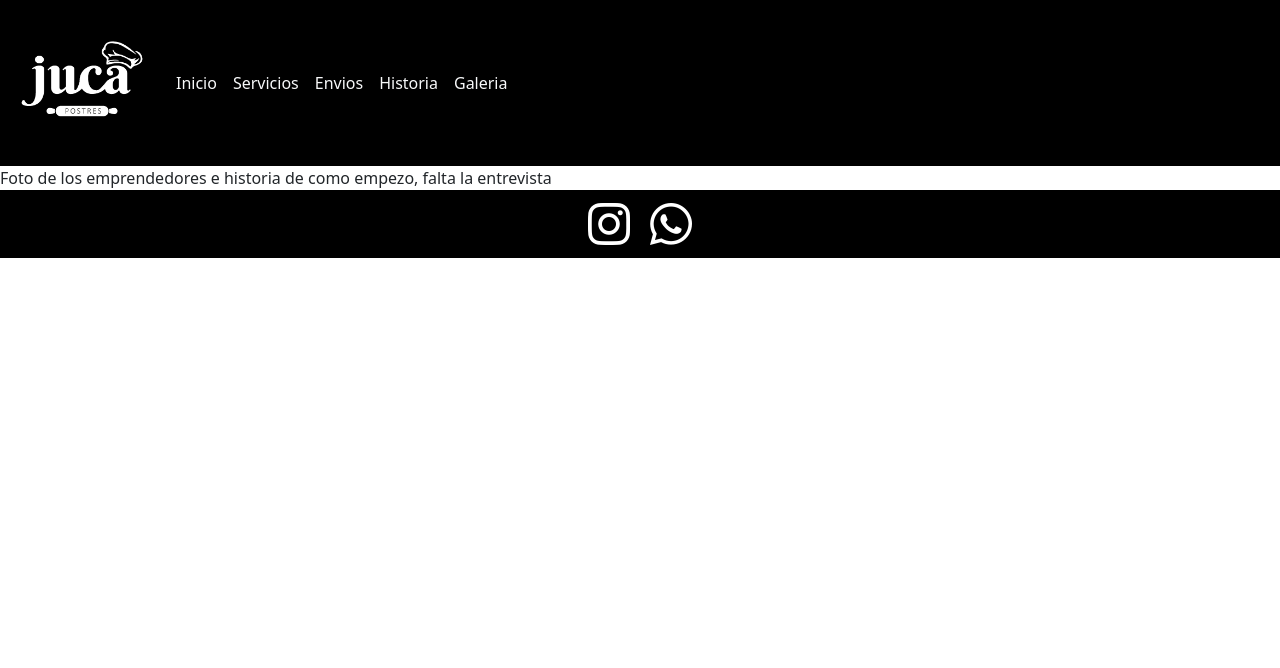
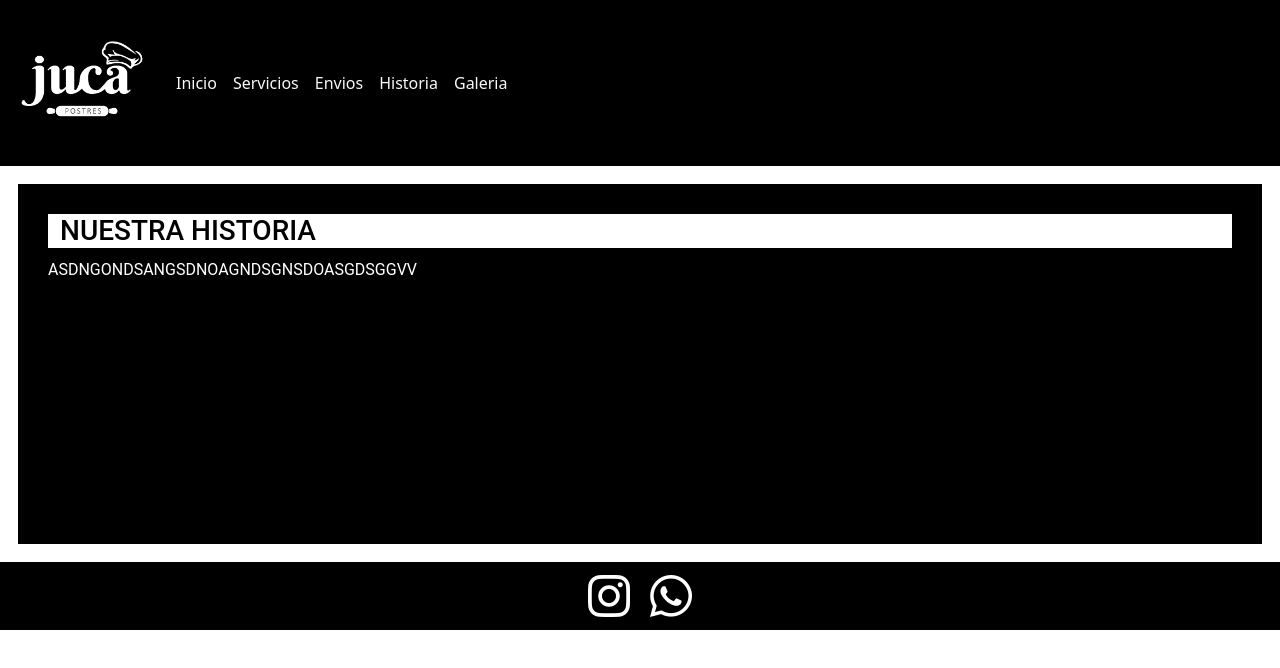
Before and after one commit to Joaquin-Romero/Juca-Postres, a website: page paginas/historia.html in a window 1280 px wide. Drawn offline with nearby package versions, Linux system fonts and the light colour scheme.

Commit message:
htmlhist

```diff
--- a/paginas/historia.html
+++ b/paginas/historia.html
@@ -52,7 +52,16 @@
 
 
         <main>
-            Foto de los emprendedores e historia de como empezo, falta la entrevista
+          <section class="conteiner">
+            <h3 class="row">
+              <div class="col">NUESTRA HISTORIA</h3>
+
+              </div>
+
+
+                <p class="descripcionEnvios">ASDNGONDSANGSDNOAGNDSGNSDOASGDSGGVV</p>
+
+            </section>
         </main>
 
 
```
